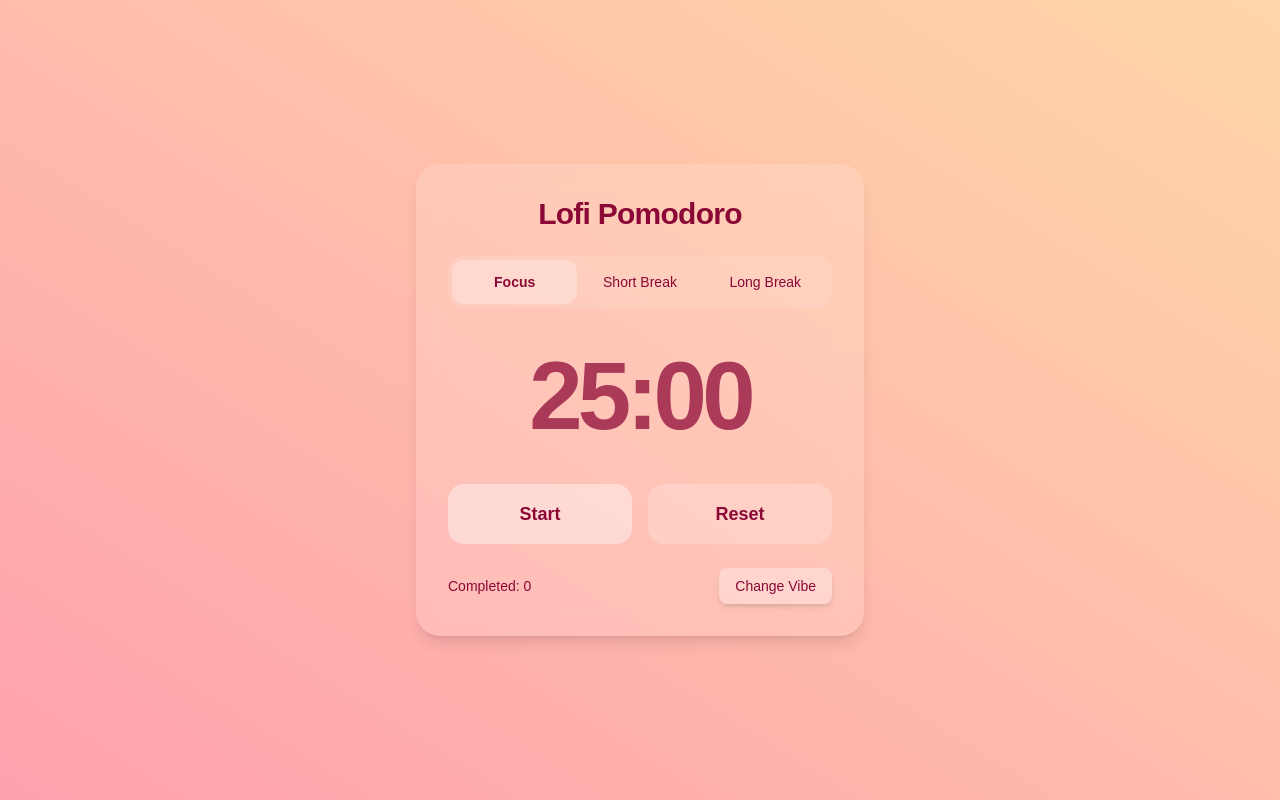
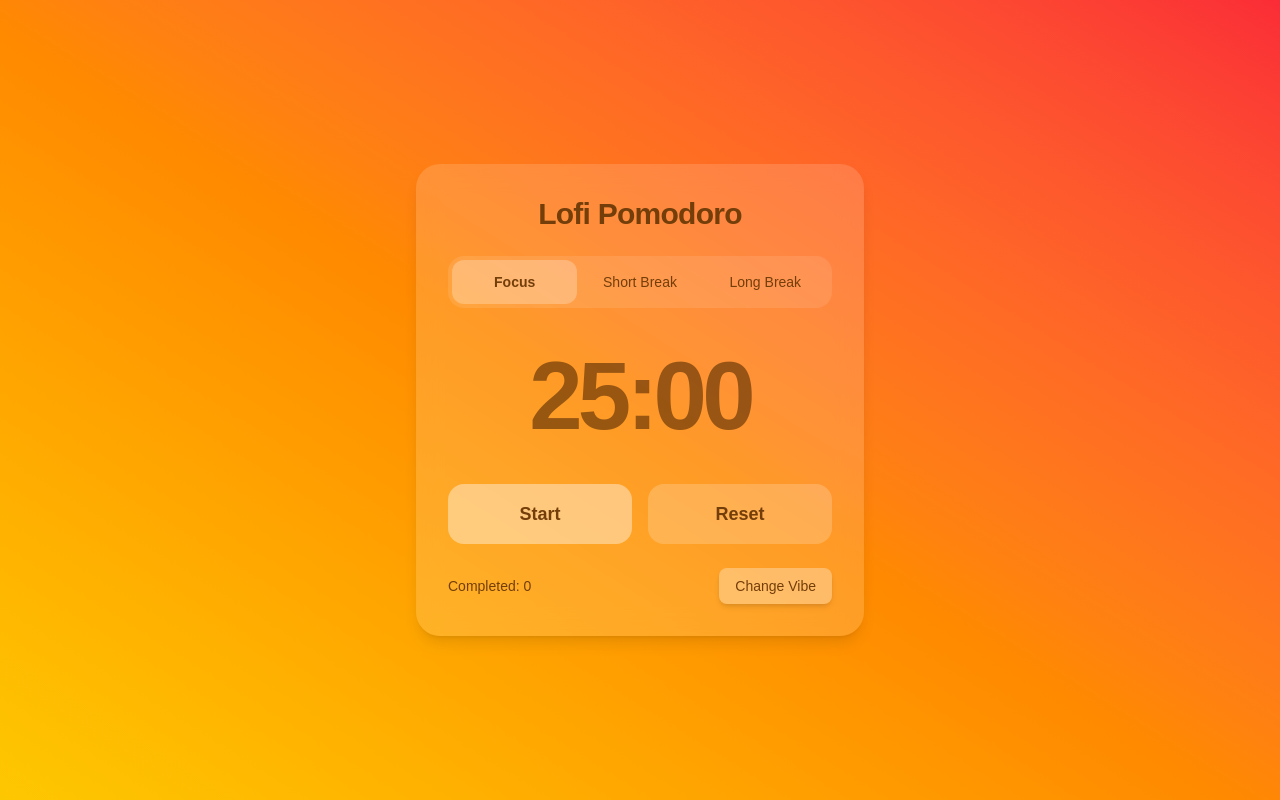
Before and after one commit to annjose/pomodoro-flow, a Next.js app: page / in a window 1280 px wide. Built offline with nearby package versions, Linux system fonts and the light colour scheme.

Commit message:
Changed the color theme to have better contrast

```diff
--- a/src/app/LofiPomodoro.tsx
+++ b/src/app/LofiPomodoro.tsx
@@ -136,12 +136,12 @@ const LofiPomodoro = () => {
         <div
             className={`min-h-screen flex justify-center items-center transition-colors duration-2000 ${
                 theme === "sunset"
-                    ? "bg-gradient-to-tr from-rose-300 to-orange-200 text-rose-900"
+                    ? "bg-gradient-to-tr from-yellow-400 to-red-500 text-yellow-900"
                     : theme === "midnight"
-                    ? "bg-gradient-to-tr from-cyan-400 to-indigo-900 text-white"
+                    ? "bg-gradient-to-tr from-purple-800 to-black text-white"
                     : theme === "forest"
-                    ? "bg-gradient-to-tr from-lime-300 to-emerald-200 text-emerald-900"
-                    : "bg-gradient-to-tr from-blue-300 to-sky-200 text-blue-900"
+                    ? "bg-gradient-to-tr from-green-600 to-green-900 text-green-100"
+                    : "bg-gradient-to-tr from-blue-600 to-blue-900 text-blue-100"
             }`}
         >
             <div className="bg-white/15 backdrop-blur-md rounded-3xl p-8 shadow-lg w-11/12 max-w-md text-center">
```
